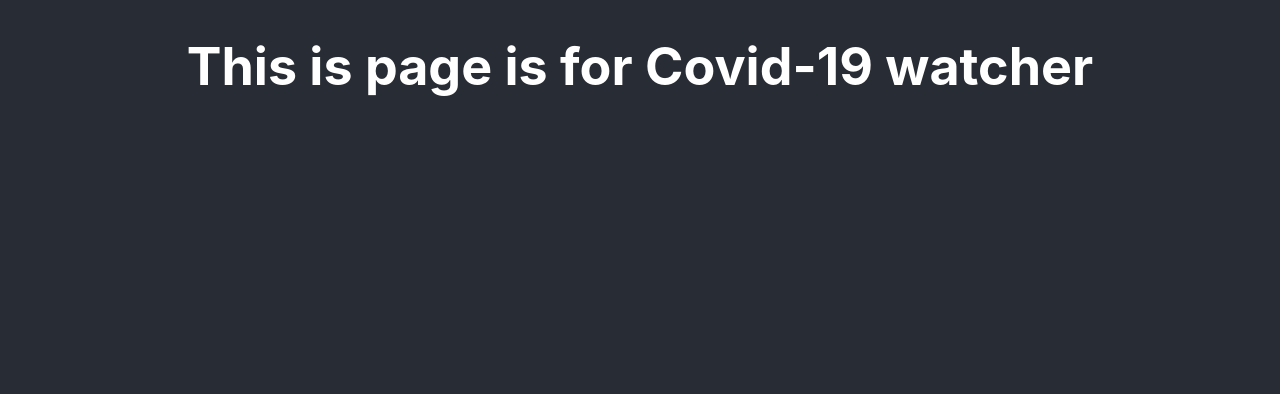
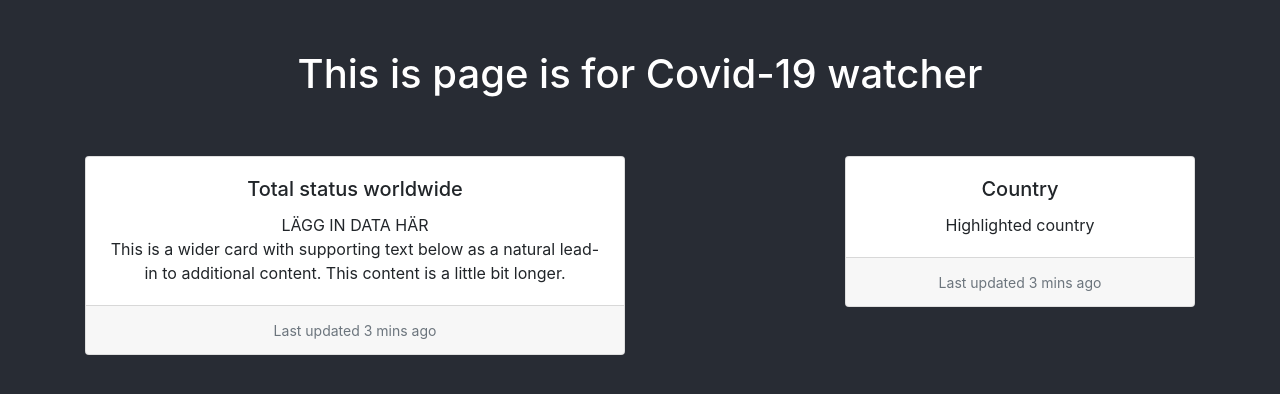
Before and after one commit to Yunfah/Covid-19-watcher, a React (Create React App) app: page / in a window 1280 px wide. Shown: the top 394 px of the page. Built offline with nearby package versions, Linux system fonts and the light colour scheme.

Commit message:
added components

```diff
--- a/src/App.css
+++ b/src/App.css
@@ -1,33 +1,15 @@
-.App {
+body {
   text-align: center;
+  background-color: #282c34;
 }
 
-@media (prefers-reduced-motion: no-preference) {
-  .App-logo {
-    animation: App-logo-spin infinite 20s linear;
-  }
-}
 
 .App-header {
-  background-color: #282c34;
-  min-height: 100vh;
   display: flex;
   flex-direction: column;
   align-items: center;
+  padding: 50px 0 50px 0;
   /* justify-content: center; */
   font-size: calc(10px + 2vmin);
   color: white;
 }
-
-.App-link {
-  color: #61dafb;
-}
-
-@keyframes App-logo-spin {
-  from {
-    transform: rotate(0deg);
-  }
-  to {
-    transform: rotate(360deg);
-  }
-}
--- a/src/App.js
+++ b/src/App.js
@@ -1,5 +1,10 @@
 import React from 'react';
 import './App.css';
+import TotalWorldwide from './components/TotalWorldwide';
+import HighlightCountry from './components/HighlightCountry';
+import Container from 'react-bootstrap/Container';
+import Col from 'react-bootstrap/Col';
+import Row from 'react-bootstrap/Row';
 
 function App() {
   return (
@@ -7,7 +12,21 @@ function App() {
       <header className="App-header">
         <h1>This is page is for Covid-19 watcher</h1>
       </header>
+      <Container>
+
+        <Row>
+          <Col xs={6}>
+          <TotalWorldwide />
+        </Col>
+          <Col xs={2}></Col>
+          <Col xs={4}>
+            <HighlightCountry />
+          </Col>
+        </Row>
+      </Container>
     </div>
+
+
   );
 }
 
--- /dev/null
+++ b/src/components/HighlightCountry.jsx
@@ -0,0 +1,26 @@
+import React from 'react';
+import './styles.css';
+import Card from 'react-bootstrap/Card';
+
+function HighlightCountry() {
+
+  return (
+<div className="HighlightCountry">
+
+<Card>
+    <Card.Body>
+      <Card.Title>Country</Card.Title>
+      <Card.Text>
+        Highlighted country
+      </Card.Text>
+    </Card.Body>
+    <Card.Footer>
+      <small className="text-muted">Last updated 3 mins ago</small>
+    </Card.Footer>
+  </Card>
+
+</div>
+);
+}
+
+export default HighlightCountry;
--- /dev/null
+++ b/src/components/TotalWorldwide.jsx
@@ -0,0 +1,28 @@
+import React from 'react';
+import './styles.css';
+import Card from 'react-bootstrap/Card';
+
+function TotalWorldwide() {
+
+  return (
+<div className="TotalWorldwide">
+
+<Card>
+    <Card.Body>
+      <Card.Title>Total status worldwide</Card.Title>
+      <Card.Text>
+      <div>LÄGG IN DATA HÄR</div>
+        This is a wider card with supporting text below as a natural lead-in to
+        additional content. This content is a little bit longer.
+      </Card.Text>
+    </Card.Body>
+    <Card.Footer>
+      <small className="text-muted">Last updated 3 mins ago</small>
+    </Card.Footer>
+  </Card>
+
+</div>
+);
+}
+
+export default TotalWorldwide;
--- a/src/index.js
+++ b/src/index.js
@@ -1,6 +1,7 @@
 import React from 'react';
 import ReactDOM from 'react-dom';
 import './index.css';
+import "bootstrap/dist/css/bootstrap.css";
 import App from './App';
 
 
```
Also changed, not shown: src/components/FavCountry.jsx (added), src/components/FavList.jsx (added), src/components/SearchCountries.jsx (added), src/components/styles.css (added).
